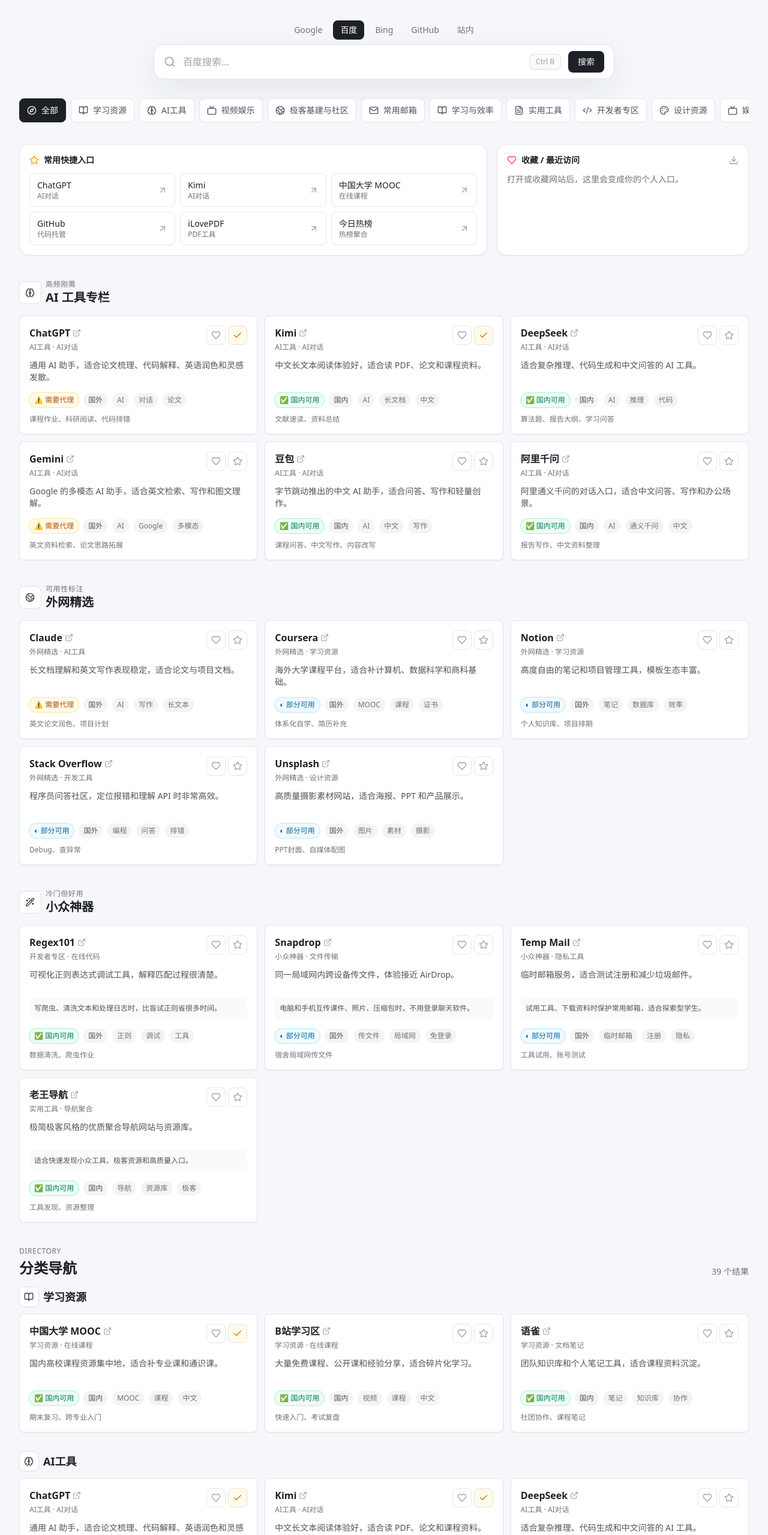
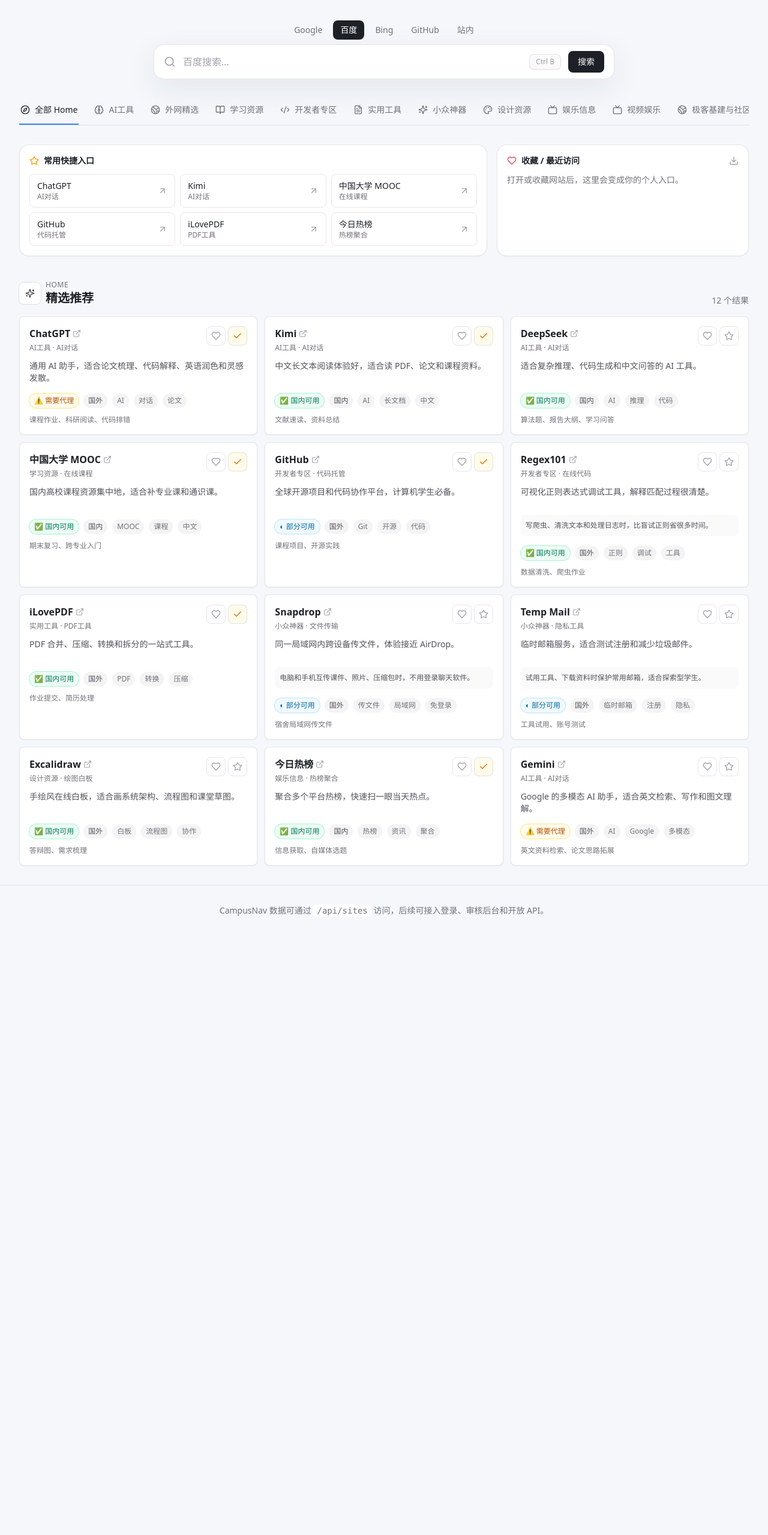
Before and after one commit to baikaiwen075-dot/campus-nav, a Next.js app: page / in a window 1280 px wide. Shown: the part 241-2800 px from the top of the page at 60% size. After the commit the page ends 1801 px from the top, so only its background shows below. Built offline with nearby package versions, Linux system fonts and the light colour scheme.

Commit message:
fix：页面改为数据驱动视图

```diff
--- a/app/page.tsx
+++ b/app/page.tsx
@@ -22,15 +22,12 @@
   Sparkles,
   Star,
   Sun,
-  Tv,
-  Wand2
+  Tv
 } from "lucide-react";
 import { sites } from "@/data/sites";
 import type { Site, SiteCategory } from "@/lib/types";
 import {
   accessTone,
-  categoryOrder,
-  groupByCategory,
   isProbablyUrl,
   normalizeUrl,
   searchSites
@@ -53,22 +50,6 @@
   娱乐信息: Tv,
   外网精选: Globe2,
   小众神器: Sparkles
-};
-
-const categorySectionId: Record<NavCategory, string> = {
-  全部: "page-top",
-  学习资源: "category-study",
-  AI工具: "category-ai",
-  视频娱乐: "category-video",
-  极客基建与社区: "category-infra",
-  常用邮箱: "category-mail",
-  学习与效率: "category-productivity",
-  实用工具: "category-tools",
-  开发者专区: "category-developer",
-  设计资源: "category-design",
-  娱乐信息: "category-media",
-  外网精选: "category-global",
-  小众神器: "category-niche"
 };
 
 const searchEngines: Array<{
@@ -134,7 +115,7 @@
 export default function HomePage() {
   const [query, setQuery] = useState("");
   const [selectedSearchEngine, setSelectedSearchEngine] = useState<SearchEngineId>("baidu");
-  const [activeCategory, setActiveCategory] = useState<NavCategory>("全部");
+  const [activeTab, setActiveTab] = useState<NavCategory>("全部");
   const [favorites, setFavorites] = useState<string[]>([]);
   const [recent, setRecent] = useState<string[]>([]);
   const [quick, setQuick] = useState<string[]>(defaultQuick);
@@ -157,14 +138,32 @@
     window.localStorage.setItem(storageKeys.theme, dark ? "dark" : "light");
   }, [dark]);
 
+  const tabCategories = useMemo(
+    () => Array.from(new Set(sites.map((site) => site.category))),
+    []
+  );
+
+  const tabs = useMemo<NavCategory[]>(() => ["全部", ...tabCategories], [tabCategories]);
+
   const filteredSites = useMemo(() => {
-    const categoryFiltered =
-      activeCategory === "全部"
+    const tabFiltered =
+      activeTab === "全部"
         ? sites
-        : sites.filter((site) => site.category === activeCategory);
+        : sites.filter((site) => site.category === activeTab);
 
-    return searchSites(categoryFiltered, selectedSearchEngine === "site" ? query : "");
-  }, [activeCategory, query, selectedSearchEngine]);
+    return searchSites(tabFiltered, selectedSearchEngine === "site" ? query : "");
+  }, [activeTab, query, selectedSearchEngine]);
+
+  const groupedFilteredSites = useMemo(
+    () =>
+      tabCategories
+        .map((category) => ({
+          category,
+          sites: filteredSites.filter((site) => site.category === category)
+        }))
+        .filter((group) => group.sites.length > 0),
+    [filteredSites, tabCategories]
+  );
 
   const selectedEngine =
     searchEngines.find((engine) => engine.id === selectedSearchEngine) ?? searchEngines[0];
@@ -184,9 +183,12 @@
     [recent]
   );
 
-  const featuredAI = sites.filter((site) => site.category === "AI工具" && site.featured);
-  const globalPicks = sites.filter((site) => site.category === "外网精选");
-  const nicheTools = sites.filter((site) => site.niche || site.category === "小众神器");
+  const recommendedSites = useMemo(
+    () => sites.filter((site) => site.featured || site.niche).slice(0, 12),
+    []
+  );
+
+  const isSiteSearch = selectedSearchEngine === "site" && query.trim().length > 0;
 
   function rememberVisit(site: Site) {
     const next = [site.id, ...recent.filter((id) => id !== site.id)].slice(0, 8);
@@ -236,28 +238,14 @@
     if (exact) openSite(exact);
   }
 
-  function scrollToCategory(category: NavCategory) {
-    setActiveCategory(category);
-
-    window.setTimeout(() => {
-      const target =
-        document.getElementById(categorySectionId[category]) ??
-        document.getElementById("category-directory");
-      target?.scrollIntoView({ behavior: "smooth" });
-    }, 0);
-  }
-
   return (
-    <main
-      id={categorySectionId["全部"]}
-      className="min-h-screen bg-mist text-ink transition-colors dark:bg-zinc-950 dark:text-zinc-50"
-    >
+    <main className="min-h-screen bg-mist text-ink transition-colors dark:bg-zinc-950 dark:text-zinc-50">
       <header className="sticky top-0 z-30 border-b border-line bg-white/86 backdrop-blur-xl dark:bg-zinc-950/86">
         <div className="mx-auto flex max-w-7xl items-center justify-between px-4 py-3 sm:px-6 lg:px-8">
           <button
             className="focus-ring flex items-center gap-2 rounded-lg px-2 py-1 text-left"
             onClick={() => {
-              setActiveCategory("全部");
+              setActiveTab("全部");
               setQuery("");
             }}
           >
@@ -340,26 +328,28 @@
           </form>
         </div>
 
-        <div className="mt-8 flex gap-2 overflow-x-auto pb-1 thin-scrollbar">
-          {(["全部", ...categoryOrder] as const).map((category) => {
-            const Icon = category === "全部" ? Compass : categoryIcon[category];
+        <nav className="mt-8 border-b border-line">
+          <div className="flex gap-6 overflow-x-auto thin-scrollbar">
+            {tabs.map((tab) => {
+            const Icon = tab === "全部" ? Compass : categoryIcon[tab];
             return (
               <button
-                key={category}
-                onClick={() => scrollToCategory(category)}
+                key={tab}
+                onClick={() => setActiveTab(tab)}
                 className={clsx(
-                  "focus-ring inline-flex h-10 shrink-0 items-center gap-2 rounded-lg border px-3 text-sm transition",
-                  activeCategory === category
-                    ? "border-ink bg-ink text-white dark:border-white dark:bg-white dark:text-ink"
-                    : "border-line bg-white text-zinc-600 hover:text-ink dark:bg-zinc-900 dark:text-zinc-300 dark:hover:text-white"
+                  "focus-ring inline-flex h-11 shrink-0 items-center gap-2 border-b-2 px-0.5 pb-1 text-sm font-medium transition",
+                  activeTab === tab
+                    ? "border-blue-500 text-ink dark:text-white"
+                    : "border-transparent text-zinc-500 hover:text-zinc-800 dark:text-zinc-400 dark:hover:text-zinc-200"
                 )}
               >
                 <Icon className="h-4 w-4" />
-                {category}
+                {tab === "全部" ? "全部 Home" : tab}
               </button>
             );
           })}
           </div>
+        </nav>
 
         <QuickPanel
           quickSites={quickSites}
@@ -368,38 +358,13 @@
           onOpen={openSite}
         />
 
-        <SpotlightSection
-          id={categorySectionId["AI工具"]}
-          title="AI 工具专栏"
-          eyebrow="高频刚需"
-          icon={Brain}
-          sites={featuredAI}
-          favorites={favorites}
-          quick={quick}
-          onOpen={openSite}
-          onFavorite={toggleFavorite}
-          onQuick={toggleQuick}
-        />
-
-        <SpotlightSection
-          id={categorySectionId["外网精选"]}
-          title="外网精选"
-          eyebrow="可用性标注"
-          icon={Globe2}
-          sites={globalPicks}
-          favorites={favorites}
-          quick={quick}
-          onOpen={openSite}
-          onFavorite={toggleFavorite}
-          onQuick={toggleQuick}
-        />
-
-        <SpotlightSection
-          id={categorySectionId["小众神器"]}
-          title="小众神器"
-          eyebrow="冷门但好用"
-          icon={Wand2}
-          sites={nicheTools}
+        <section key={`${activeTab}-${isSiteSearch ? query : "browse"}`} className="mt-10 animate-fade-in">
+          {activeTab === "全部" && !isSiteSearch ? (
+            <CategoryPanel
+              title="精选推荐"
+              eyebrow="Home"
+              icon={Sparkles}
+              sites={recommendedSites}
               favorites={favorites}
               quick={quick}
               onOpen={openSite}
@@ -407,52 +372,38 @@
               onQuick={toggleQuick}
               showReason
             />
-
-        <section id="category-directory" className="mt-10 scroll-mt-28">
-          <div className="mb-4 flex items-end justify-between gap-4">
-            <div>
-              <p className="text-xs font-medium uppercase tracking-wider text-zinc-500 dark:text-zinc-400">
-                Directory
-              </p>
-              <h2 className="mt-1 text-2xl font-semibold">分类导航</h2>
-            </div>
-            <p className="text-sm text-zinc-500 dark:text-zinc-400">
-              {filteredSites.length} 个结果
-            </p>
-          </div>
-
+          ) : activeTab === "全部" ? (
             <div className="space-y-8">
-            {groupByCategory(filteredSites).map((group) => {
-              const Icon = categoryIcon[group.category];
-              return (
-                <div
+              <ResultHeader title="站内搜索结果" count={filteredSites.length} />
+              {groupedFilteredSites.map((group) => (
+                <CategoryPanel
                   key={group.category}
-                  id={categorySectionId[group.category]}
-                  className="scroll-mt-28"
-                >
-                  <div className="mb-3 flex items-center gap-2">
-                    <span className="grid h-8 w-8 place-items-center rounded-lg bg-white text-zinc-700 ring-1 ring-line dark:bg-zinc-900 dark:text-zinc-200">
-                      <Icon className="h-4 w-4" />
-                    </span>
-                    <h3 className="text-lg font-semibold">{group.category}</h3>
-                  </div>
-                  <div className="grid gap-3 sm:grid-cols-2 lg:grid-cols-3">
-                    {group.sites.map((site) => (
-                      <SiteCard
-                        key={site.id}
-                        site={site}
-                        favorite={favorites.includes(site.id)}
-                        quick={quick.includes(site.id)}
+                  title={group.category}
+                  eyebrow="Search"
+                  icon={categoryIcon[group.category]}
+                  sites={group.sites}
+                  favorites={favorites}
+                  quick={quick}
                   onOpen={openSite}
                   onFavorite={toggleFavorite}
                   onQuick={toggleQuick}
                 />
               ))}
             </div>
-                </div>
-              );
-            })}
-          </div>
+          ) : (
+            <CategoryPanel
+              title={activeTab}
+              eyebrow="Category"
+              icon={categoryIcon[activeTab]}
+              sites={filteredSites}
+              favorites={favorites}
+              quick={quick}
+              onOpen={openSite}
+              onFavorite={toggleFavorite}
+              onQuick={toggleQuick}
+              showReason={activeTab === "小众神器"}
+            />
+          )}
         </section>
       </section>
 
@@ -533,8 +484,21 @@
   );
 }
 
-function SpotlightSection({
-  id,
+function ResultHeader({ title, count }: { title: string; count: number }) {
+  return (
+    <div className="flex items-end justify-between gap-4">
+      <div>
+        <p className="text-xs font-medium uppercase tracking-wider text-zinc-500 dark:text-zinc-400">
+          Directory
+        </p>
+        <h2 className="mt-1 text-2xl font-semibold">{title}</h2>
+      </div>
+      <p className="text-sm text-zinc-500 dark:text-zinc-400">{count} 个结果</p>
+    </div>
+  );
+}
+
+function CategoryPanel({
   title,
   eyebrow,
   icon: Icon,
@@ -546,7 +510,6 @@
   onQuick,
   showReason = false
 }: {
-  id: string;
   title: string;
   eyebrow: string;
   icon: React.ElementType;
@@ -559,8 +522,9 @@
   showReason?: boolean;
 }) {
   return (
-    <section id={id} className="mt-10 scroll-mt-28">
-      <div className="mb-4 flex items-center gap-2">
+    <div>
+      <div className="mb-4 flex items-end justify-between gap-4">
+        <div className="flex items-center gap-2">
           <span className="grid h-9 w-9 place-items-center rounded-lg bg-white text-zinc-700 ring-1 ring-line dark:bg-zinc-900 dark:text-zinc-200">
             <Icon className="h-4 w-4" />
           </span>
@@ -571,6 +535,9 @@
             <h2 className="text-xl font-semibold">{title}</h2>
           </div>
         </div>
+        <p className="text-sm text-zinc-500 dark:text-zinc-400">{sectionSites.length} 个结果</p>
+      </div>
+      {sectionSites.length > 0 ? (
         <div className="grid gap-3 md:grid-cols-2 xl:grid-cols-3">
           {sectionSites.map((site) => (
             <SiteCard
@@ -585,7 +552,12 @@
             />
           ))}
         </div>
-    </section>
+      ) : (
+        <div className="rounded-lg border border-line bg-white p-8 text-center text-sm text-zinc-500 dark:bg-zinc-900 dark:text-zinc-400">
+          没有找到匹配的网站
+        </div>
+      )}
+    </div>
   );
 }
 
--- a/tailwind.config.ts
+++ b/tailwind.config.ts
@@ -17,6 +17,15 @@
       },
       boxShadow: {
         soft: "0 16px 50px rgba(31, 41, 55, 0.08)"
+      },
+      keyframes: {
+        "fade-in": {
+          "0%": { opacity: "0", transform: "translateY(6px)" },
+          "100%": { opacity: "1", transform: "translateY(0)" }
+        }
+      },
+      animation: {
+        "fade-in": "fade-in 220ms ease-out both"
       }
     }
   },
```
Lines whose indentation alone changed are shown as unchanged.
